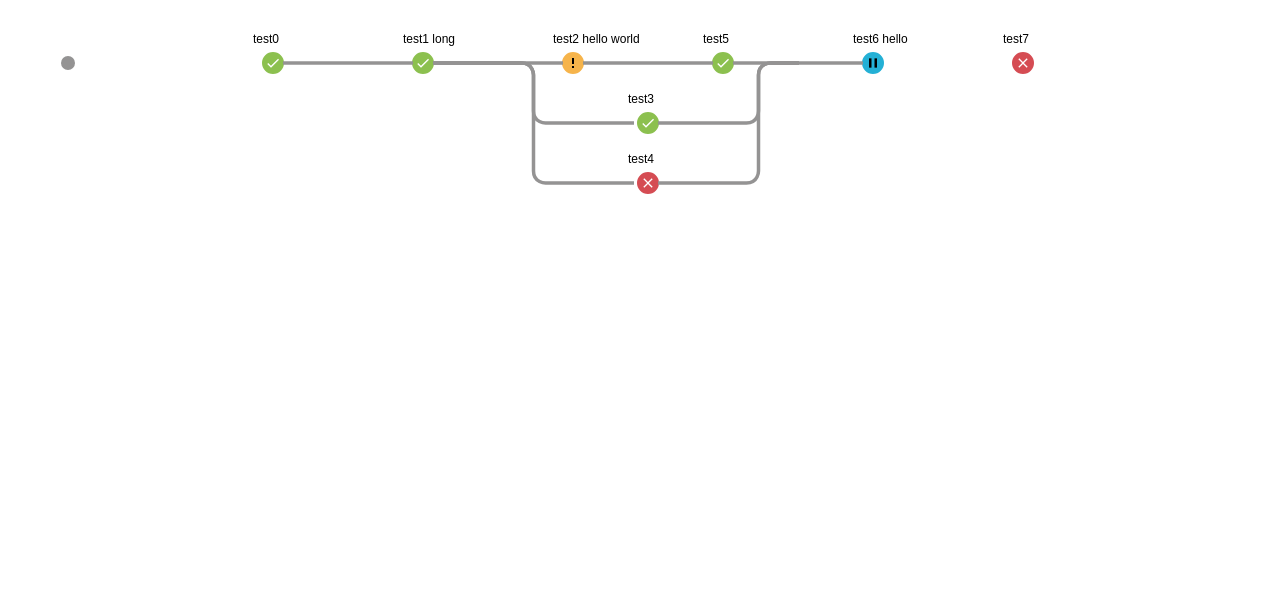
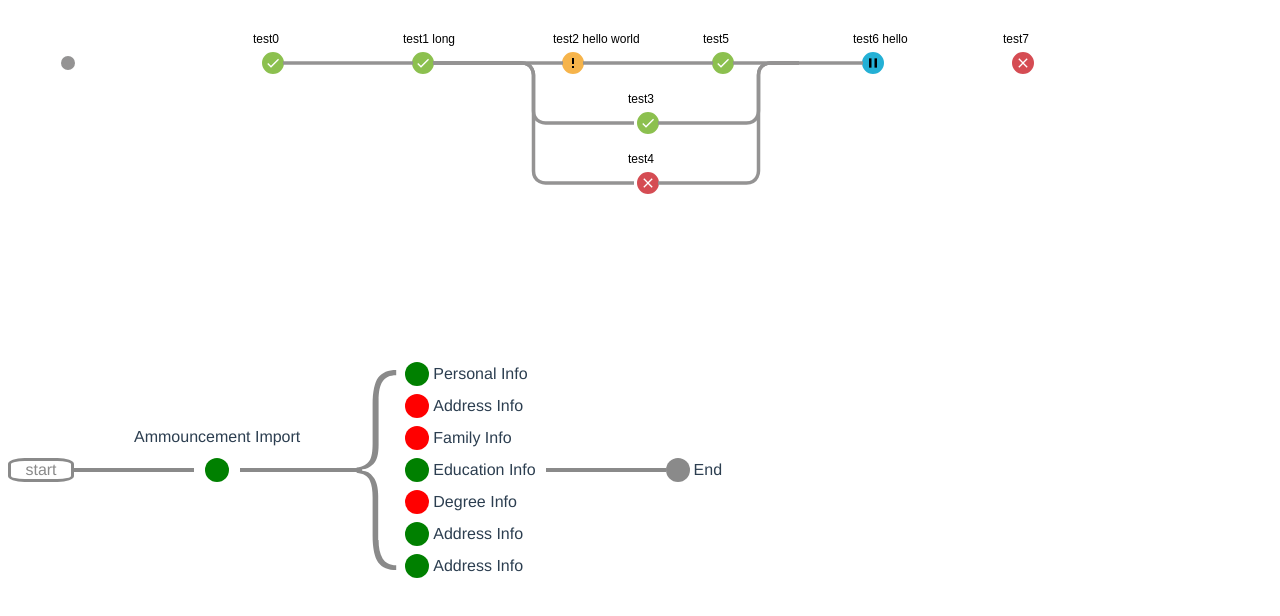
Before and after one commit to jinfang134/vue-pipeline, a Vue app: page / in a window 1280 px wide. Shown: the top 616 px of the page. Built offline with nearby package versions, Linux system fonts and the light colour scheme.

Commit message:
implement a hue style page.

```diff
--- a/src/App.vue
+++ b/src/App.vue
@@ -6,18 +6,20 @@
     > -->
     <!-- <HelloWorld msg="Welcome to Your Vue.js App" /> -->
     <Pipeline />
+    <hue/>
   </div>
 </template>
 
 <script>
 import HelloWorld from "./components/HelloWorld.vue";
 import Pipeline from "./components/Pipeline.vue";
-
+import hue from './components/hue.vue'
 export default {
   name: "app",
   components: {
     HelloWorld,
-    Pipeline
+    Pipeline,
+    hue
   }
 };
 </script>
--- /dev/null
+++ b/src/components/hue.vue
@@ -0,0 +1,137 @@
+<template>
+  <div class="page">
+    <div class="container">
+      <div class="start">start</div>
+      <div class="line" style="margin-right:-60px;"></div>
+      <div class="node">
+        <span class="label">Ammouncement Import</span>
+        <div class="circle success" style=" margin-bottom: 20px;"></div>
+      </div>
+      <div class="line" style="margin-left: -60px;"></div>
+      <img src="../assets/brace.svg" class="brace">
+      <div class="status-list">
+        <div class="info-item">
+          <div class="status circle success"></div>
+          <div class="info-label">Personal Info</div>
+        </div>
+        <div class="info-item">
+          <div class="status circle failure"></div>
+          <div class="info-label">Address Info</div>
+        </div>
+        <div class="info-item">
+          <div class="status circle failure"></div>
+          <div class="info-label">Family Info</div>
+        </div>
+        <div class="info-item">
+          <div class="status circle success"></div>
+          <div class="info-label">Education Info</div>
+        </div>
+        <div class="info-item">
+          <div class="status circle failure"></div>
+          <div class="info-label">Degree Info</div>
+        </div>
+        <div class="info-item">
+          <div class="status circle success"></div>
+          <div class="info-label">Address Info</div>
+        </div>
+        <div class="info-item">
+          <div class="status circle success"></div>
+          <div class="info-label">Address Info</div>
+        </div>
+      </div>
+       <div class="line" style=""></div>
+       <div class="circle end"></div>
+       <div style="margin-left:4px">End</div>
+    </div>
+
+  </div>
+</template>
+
+<script type="text/ecmascript-6">
+export default {
+  data() {
+    return {};
+  },
+  methods: {},
+  mounted() {},
+  components: {}
+};
+</script>
+
+<style scoped lang="css">
+.page{
+    width:100%;
+    text-align: center;
+}
+.container {
+  display: flex;
+  align-items: center;
+}
+.node {
+  background-color: rgba(0, 0, 0, 0);
+  text-align: center;
+  display: flex;
+  flex-direction: column;
+  align-items: center;
+  margin-bottom: 10px;
+}
+.node .label {
+  margin-bottom: 12px;
+}
+.circle {
+  height: 24px;
+  width: 24px;
+  border-radius: 50%;
+}
+.in-line {
+  margin-bottom: 20px;
+}
+.start {
+  color: #8a8a8a;
+  text-align: center;
+  width: 60px;
+  border-radius: 25%;
+  border-width: 3px;
+  border-style: solid;
+}
+.line {
+  color: #8a8a8a;
+  border-top-width: 4px;
+  width: 120px;
+  height: 1px;
+  border-top-style: solid;
+}
+.brace {
+  /* height:300px; */
+  margin-left: -85px;
+  width: 200px;
+}
+.status-list {
+  margin-left: -70px;
+  margin-right: 10px;
+}
+.info-item {
+  display: flex;
+  align-items: center;
+}
+.info-item:not(:first-child) {
+  margin-top: 8px;
+}
+.info-item .circle{
+    /* margin-bottom: 4px; */
+}
+
+.info-label {
+  margin-left: 4px;
+}
+.success{
+    background-color: green;
+}
+.failure{
+    background-color: red;
+}
+
+.end{
+    background-color: #8a8a8a;
+}
+</style>
```
Also changed, not shown: src/assets/brace.svg (added), 1 other file (tests, documents, lock files or other folders).
